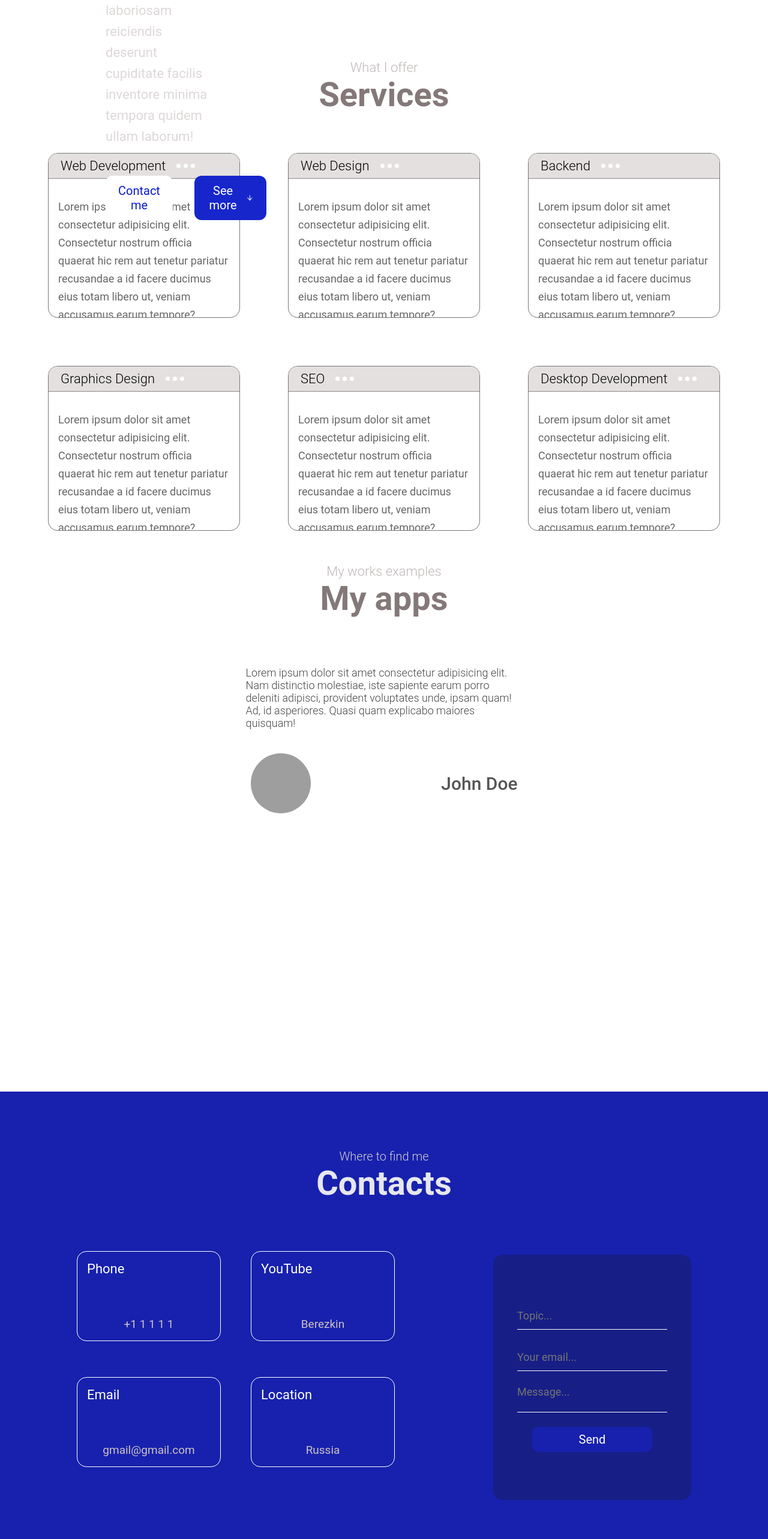
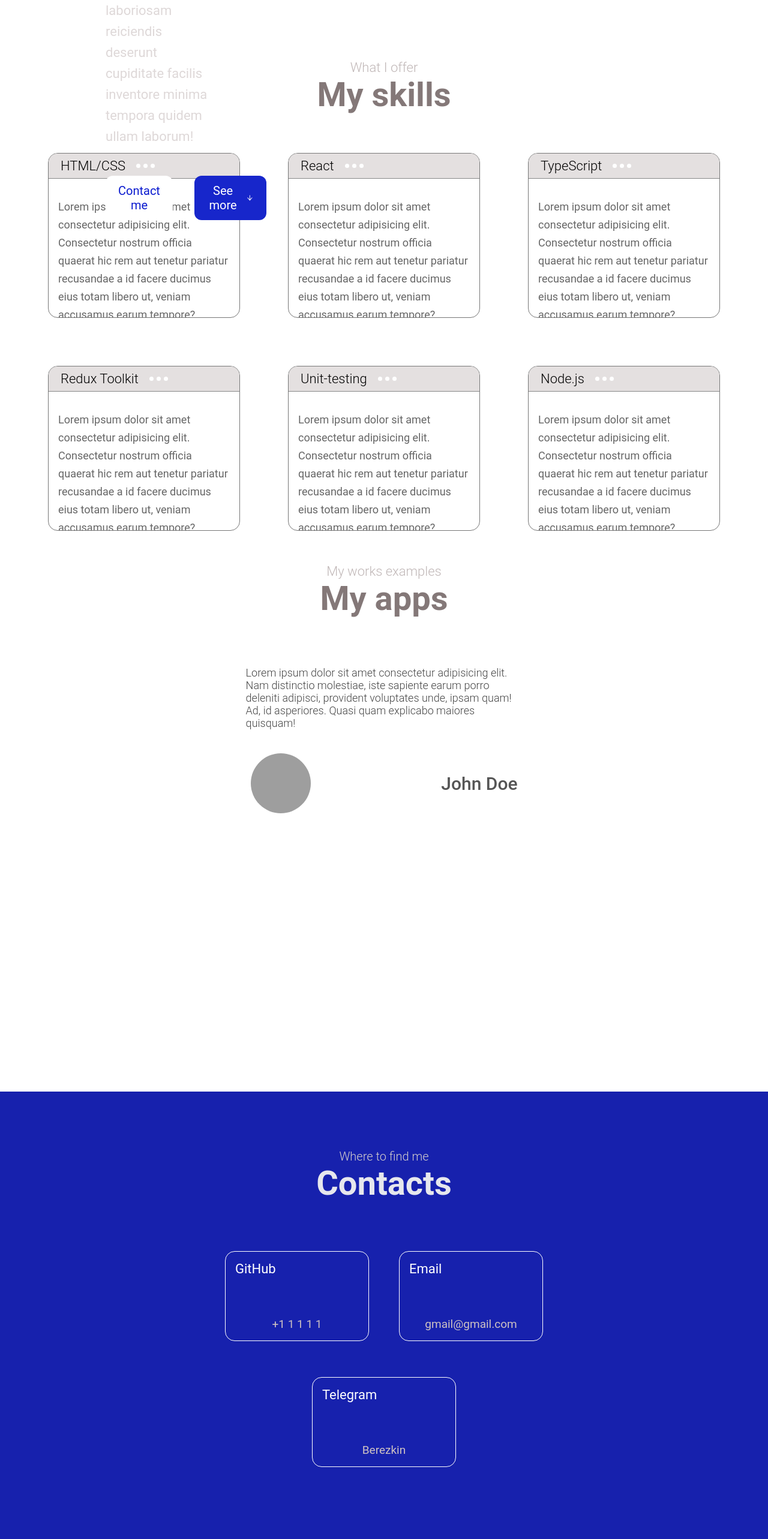
Before and after one commit to breznovic/mycv, a React (Create React App) app: page / in a window 1280 px wide. Shown: the part 820-3386 px from the top of the page at 60% size. Built offline with nearby package versions, Linux system fonts and the light colour scheme; grey boxes are pictures that could not be loaded.

Commit message:
Contacts layout

```diff
--- a/src/components/Contact/Contact.tsx
+++ b/src/components/Contact/Contact.tsx
@@ -1,52 +1,35 @@
-import React from 'react'
-import classes from './contact.module.css'
+import React from "react";
+import classes from "./contact.module.css";
 
 const Contact = () => {
   return (
-        <section id="contact"  className={classes.container}>
+    <section id="contact" className={classes.container}>
       <div className={classes.wrapper}>
         <div className={classes.titles}>
           <h5 className={classes.subtitle}>Where to find me</h5>
           <h2 className={classes.title}>Contacts</h2>
         </div>
         <div className={classes.sides}>
-                    <div className={classes.left}>
           <div className={classes.cards}>
-                            <div className={classes.left}>
             <div className={classes.card}>
-                                    <span>Phone <i className="ri-phone-line"></i></span>
+              <span>GitHub</span>
               <span>+1 1 1 1 1</span>
             </div>
             <div className={classes.card}>
-                                    <span>Email <i className="ri-mail-line"></i></span>
+              <span>Email</span>
               <span>gmail@gmail.com</span>
             </div>
           </div>
-
-                            <div className={classes.right}>
+          <div className={classes.cards}>
           <div className={classes.card}>
-                                    <span>YouTube <i className="ri-youtube-line"></i></span>
+            <span>Telegram</span>
             <span>Berezkin</span>
-                                </div>
-                                <div className={classes.card}>
-                                    <span>Location <i className="ri-map-pin-line"></i></span>
-                                    <span>Russia</span>
           </div>
           </div>
         </div>
       </div>
-                    <div className={classes.right}>
-                        <form>
-                            <input type="text" placeholder='Topic...' />
-                            <input type="email" placeholder='Your email...' />
-                            <textarea placeholder='Message...' />
-                            <button type="submit">Send</button>
-                        </form>
-                    </div>
-                </div>
-            </div>
     </section>
-    )
-}
+  );
+};
 
-export default Contact
+export default Contact;
--- a/src/components/Contact/contact.module.css
+++ b/src/components/Contact/contact.module.css
@@ -32,14 +32,12 @@
 
 .sides {
   margin-top: 5rem;
-  display: flex;
   justify-content: space-between;
-  align-items: center;
 }
 
 .cards {
   display: flex;
-  justify-content: start;
+  justify-content: center;
   gap: 50px;
 }
 
@@ -59,10 +57,6 @@
   margin-bottom: 60px;
 }
 
-.card i {
-  font-size: 24px;
-}
-
 .card > span:first-child {
   display: flex;
   justify-content: space-between;
@@ -80,58 +74,3 @@
   color: #1721ad;
   border-color: #1721ad;
 }
-
-.right > form {
-  display: flex;
-  flex-direction: column;
-  gap: 24px;
-  background-color: #171e86;
-  padding: 5rem 2.5rem;
-  border-radius: 16px;
-}
-
-.right > form > input,
-textarea {
-  border: none;
-  outline: none;
-  background-color: transparent;
-  border-bottom: 1px solid #fff;
-  height: 45px;
-  width: 250px;
-  color: #fff;
-  font-size: 18px;
-  transition: 150ms all;
-}
-
-form > textarea {
-  resize: none;
-}
-
-form > input:focus {
-  border-color: #cfc7c7;
-  padding-left: 0.75rem;
-}
-
-form > textarea:focus {
-  border-color: #cfc7c7;
-  padding-left: 0.75rem;
-}
-
-.right > form > button {
-  border: 1px solid transparent;
-  color: #fff;
-  background-color: #1721ad;
-  padding: 0.5rem 0;
-  width: 80%;
-  margin: 0 auto;
-  border-radius: 10px;
-  font-size: 20px;
-  cursor: pointer;
-  transition: 150ms all;
-}
-
-.right > form > button:hover {
-  border-color: #1721ad;
-  color: #1721ad;
-  background-color: rgb(229, 221, 221);
-}
--- a/src/components/Skills/Skills.tsx
+++ b/src/components/Skills/Skills.tsx
@@ -7,12 +7,12 @@ const Skills = () => {
             <div className={classes.wrapper}>
                 <div className={classes.titles}>
                     <h5 className={classes.subtitle}>What I offer</h5>
-                    <h2 className={classes.title}>Services</h2>
+                    <h2 className={classes.title}>My skills</h2>
                 </div>
                 <div className={classes.cards}>
                     <div className={classes.card}>
                         <div className={classes.top}>
-                            <span>Web Development <div className={classes.circles}><div className={classes.circle} /> <div className={classes.circle} /> <div className={classes.circle} /></div></span>
+                            <span>HTML/CSS <div className={classes.circles}><div className={classes.circle} /> <div className={classes.circle} /> <div className={classes.circle} /></div></span>
                             <i className="ri-code-s-slash-fill"></i>
                         </div>
                         <div className={classes.bottom}>
@@ -21,7 +21,7 @@ const Skills = () => {
                     </div>
                     <div className={classes.card}>
                         <div className={classes.top}>
-                            <span>Web Design <div className={classes.circles}><div className={classes.circle} /> <div className={classes.circle} /> <div className={classes.circle} /></div></span>
+                            <span>React <div className={classes.circles}><div className={classes.circle} /> <div className={classes.circle} /> <div className={classes.circle} /></div></span>
                             <i className="ri-pencil-line"></i>
                         </div>
                         <div className={classes.bottom}>
@@ -29,7 +29,7 @@ const Skills = () => {
                     </div>
                     <div className={classes.card}>
                         <div className={classes.top}>
-                            <span>Backend <div className={classes.circles}><div className={classes.circle} /> <div className={classes.circle} /> <div className={classes.circle} /></div></span>
+                            <span>TypeScript <div className={classes.circles}><div className={classes.circle} /> <div className={classes.circle} /> <div className={classes.circle} /></div></span>
                             <i className="ri-braces-line"></i>
                         </div>
                         <div className={classes.bottom}>
@@ -38,7 +38,7 @@ const Skills = () => {
                     </div>
                     <div className={classes.card}>
                         <div className={classes.top}>
-                            <span>Graphics Design <div className={classes.circles}><div className={classes.circle} /> <div className={classes.circle} /> <div className={classes.circle} /></div></span>
+                            <span>Redux Toolkit <div className={classes.circles}><div className={classes.circle} /> <div className={classes.circle} /> <div className={classes.circle} /></div></span>
                             <i className="ri-image-line"></i>
                         </div>
                         <div className={classes.bottom}>
@@ -47,7 +47,7 @@ const Skills = () => {
                     </div>
                     <div className={classes.card}>
                         <div className={classes.top}>
-                            <span>SEO <div className={classes.circles}><div className={classes.circle} /> <div className={classes.circle} /> <div className={classes.circle} /></div></span>
+                            <span>Unit-testing <div className={classes.circles}><div className={classes.circle} /> <div className={classes.circle} /> <div className={classes.circle} /></div></span>
                             <i className="ri-search-eye-line"></i>
                         </div>
                         <div className={classes.bottom}>
@@ -56,7 +56,7 @@ const Skills = () => {
                     </div>
                     <div className={classes.card}>
                         <div className={classes.top}>
-                            <span>Desktop Development <div className={classes.circles}><div className={classes.circle} /> <div className={classes.circle} /> <div className={classes.circle} /></div></span>
+                            <span>Node.js <div className={classes.circles}><div className={classes.circle} /> <div className={classes.circle} /> <div className={classes.circle} /></div></span>
                             <i className="ri-computer-line"></i>
                         </div>
                         <div className={classes.bottom}>
```
Lines whose indentation alone changed are shown as unchanged.
